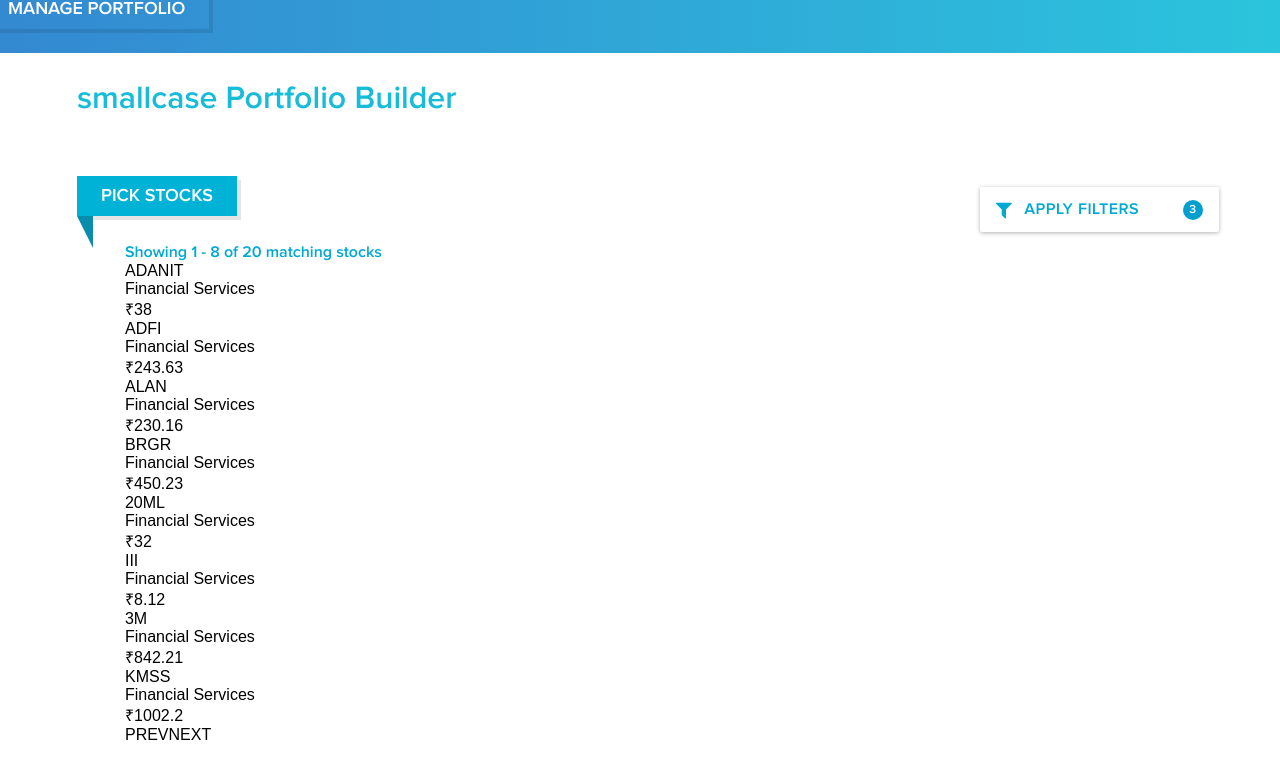
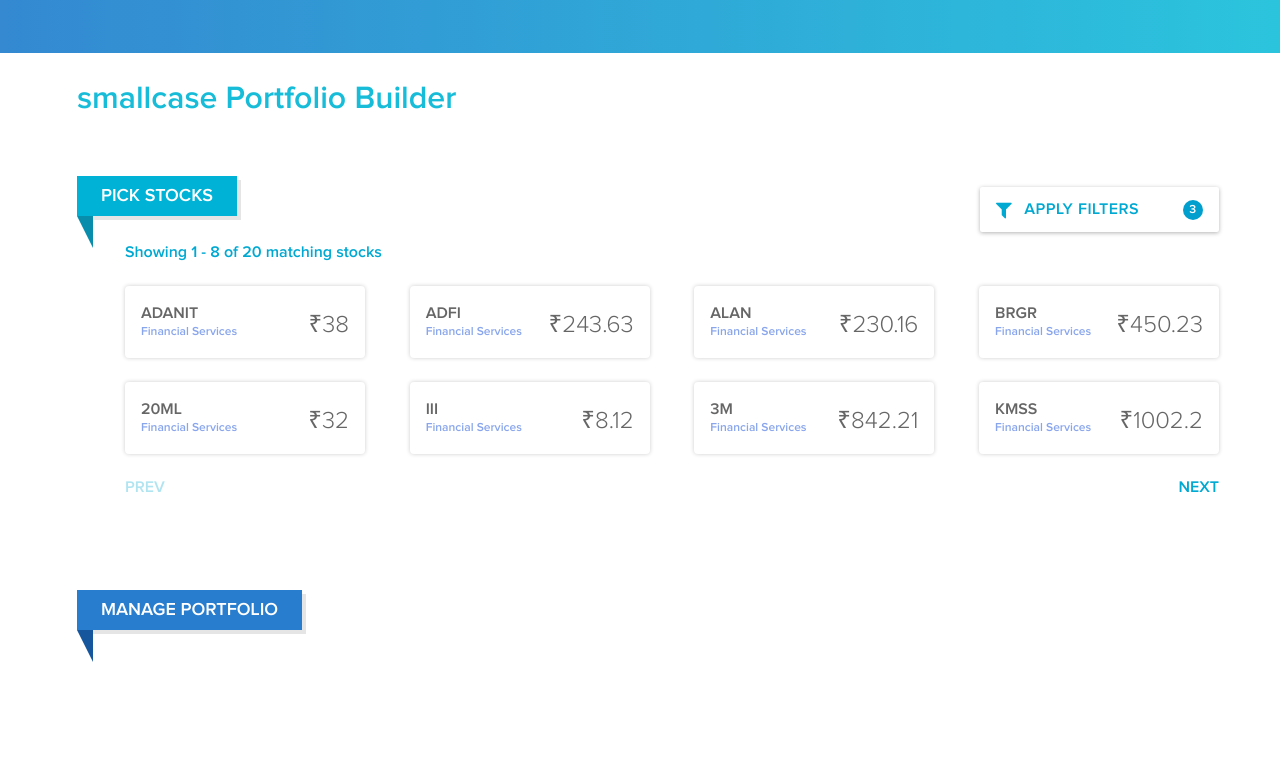
Before and after one commit to shirshendubhowmick/Portfolio-Builder, a React (Create React App) app: page / in a window 1280 px wide. Shown: the top 778 px of the page. Built offline with nearby package versions, Linux system fonts and the light colour scheme.

Commit message:
Multple styles for different components added

```diff
--- a/src/App.css
+++ b/src/App.css
@@ -6,6 +6,12 @@
   font-family: ProximaNova-Semibold;
   src: url(proximanova-semibold-webfont.ttf);
 }
+
+@font-face {
+  font-family: ProximaNova-Light;
+  src: url(proximanovalight.ttf);
+}
+
 
 .topBar {
   height: 3.31rem;
@@ -27,7 +33,7 @@
   margin: 4.5rem 1rem;
   position: relative;
   width: 100%;
-  padding: 3.5rem 2rem 2rem 2rem;
+  padding: 3.5rem 0rem 2rem 2rem;
 }
 
 .badge {
@@ -121,3 +127,101 @@
 .badge_managePortfolio::after {
   border-color: transparent #15569C transparent transparent;
 }
+
+.row_stockPicker {
+  margin-top: 1.5rem;
+  height: 4.5rem;
+}
+
+.stockWidget {
+  display: inline-block;
+  width: 15rem;
+  height: 4.5rem;
+  background: #FFFFFF;
+  box-shadow: 0 0 0.25rem 0 rgba(0,0,0,0.20);
+  border-radius: 0.25rem;
+  margin-right: calc((100% - 60rem) / 3);
+  position: relative;
+}
+
+.stockWidget:last-child {
+  margin-right: 0rem;
+}
+
+.name_StockWidget {
+  display: inline-block;
+  font-family: ProximaNova-Semibold;
+  font-size: 16px;
+  color: #666666;
+  line-height: 16px;
+  margin: 1.25rem 0 0 1rem;
+}
+
+.category_StockWidget {
+  font-family: ProximaNova-Semibold;
+  font-size: 12px;
+  color: #89A6EC;
+  line-height: 12px;
+  margin: 0.25rem 0 0 1rem;
+}
+
+.box_StockWidget {
+  width: 4.94rem;
+  height: 2.81rem;
+  position: absolute;
+  top: 0.69rem;
+  right: 0.56rem;
+  cursor: pointer;
+}
+
+.stockWidget span {
+  font-family: ProximaNova-Light;
+  font-size: 1.5rem;
+  /* line-height: 1.81rem; */
+  color: #666666;
+  position: absolute;
+  right: 1rem;
+  top: 1.25rem;
+}
+
+.img_StockWidget{
+  position: absolute;
+  right: 0.66rem;
+  top: 0.66rem;
+}
+
+.row_nextPrev {
+  margin-top: 1.5rem;
+}
+
+.row_nextPrev span {
+  user-select: none;
+  font-family: ProximaNova-Semibold;
+  font-size: 1rem;
+  color: #00A9D2;
+  cursor: pointer;
+}
+
+.row_nextPrev span:nth-child(2){
+  position: absolute;
+  right: 0;
+}
+
+.row_nextPrevDisabled {
+  opacity: 0.3;
+  cursor: default !important;
+}
+
+.portfolio {
+  margin: 2rem 1rem;
+  position: relative;
+  width: 100%;
+  padding: 3.5rem 0rem 2rem 2rem;
+}
+.badge_portfolio {
+  background: #287DCE;
+}
+
+.badge_portfolio::after {
+  border-color: transparent #15569C transparent transparent;
+}
```
